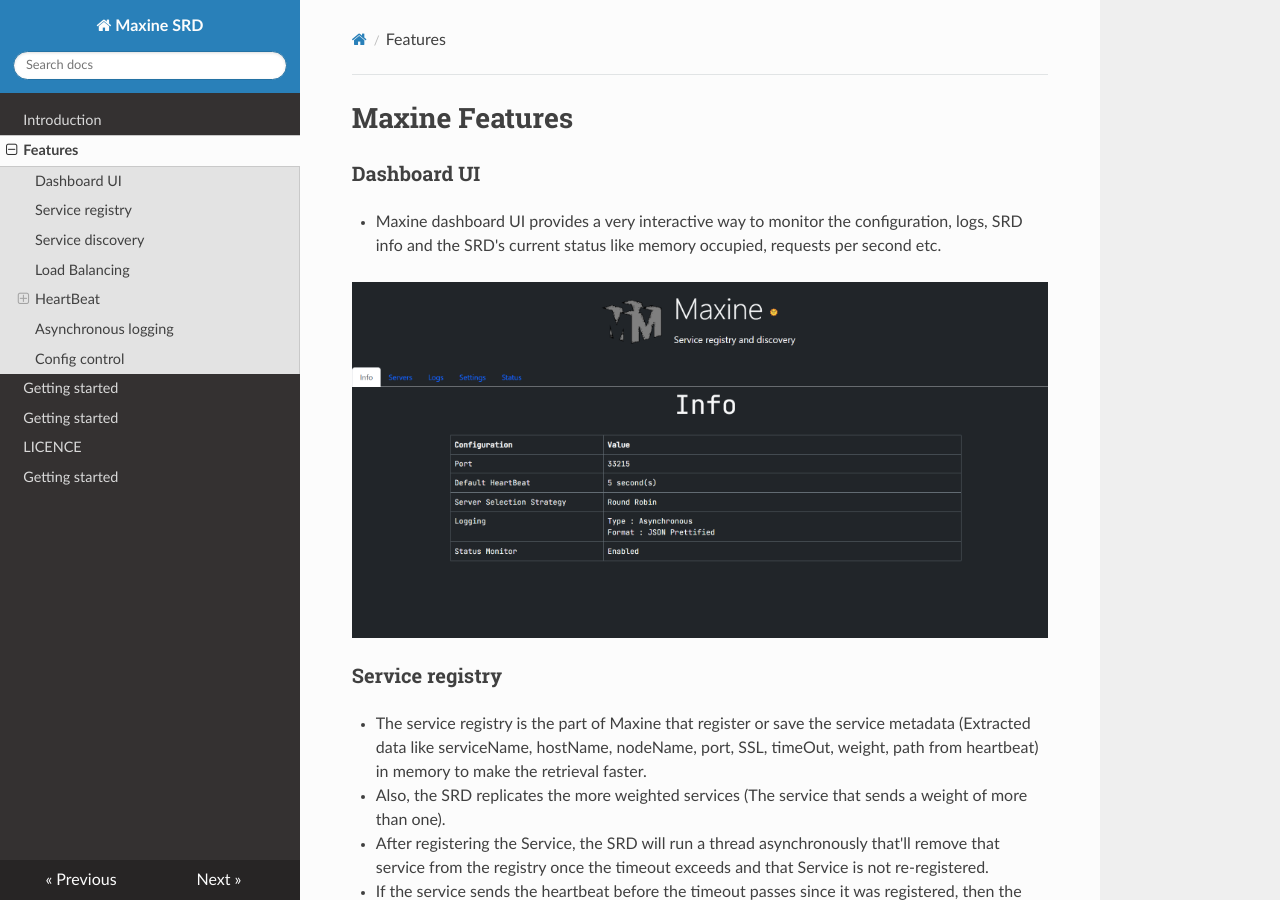
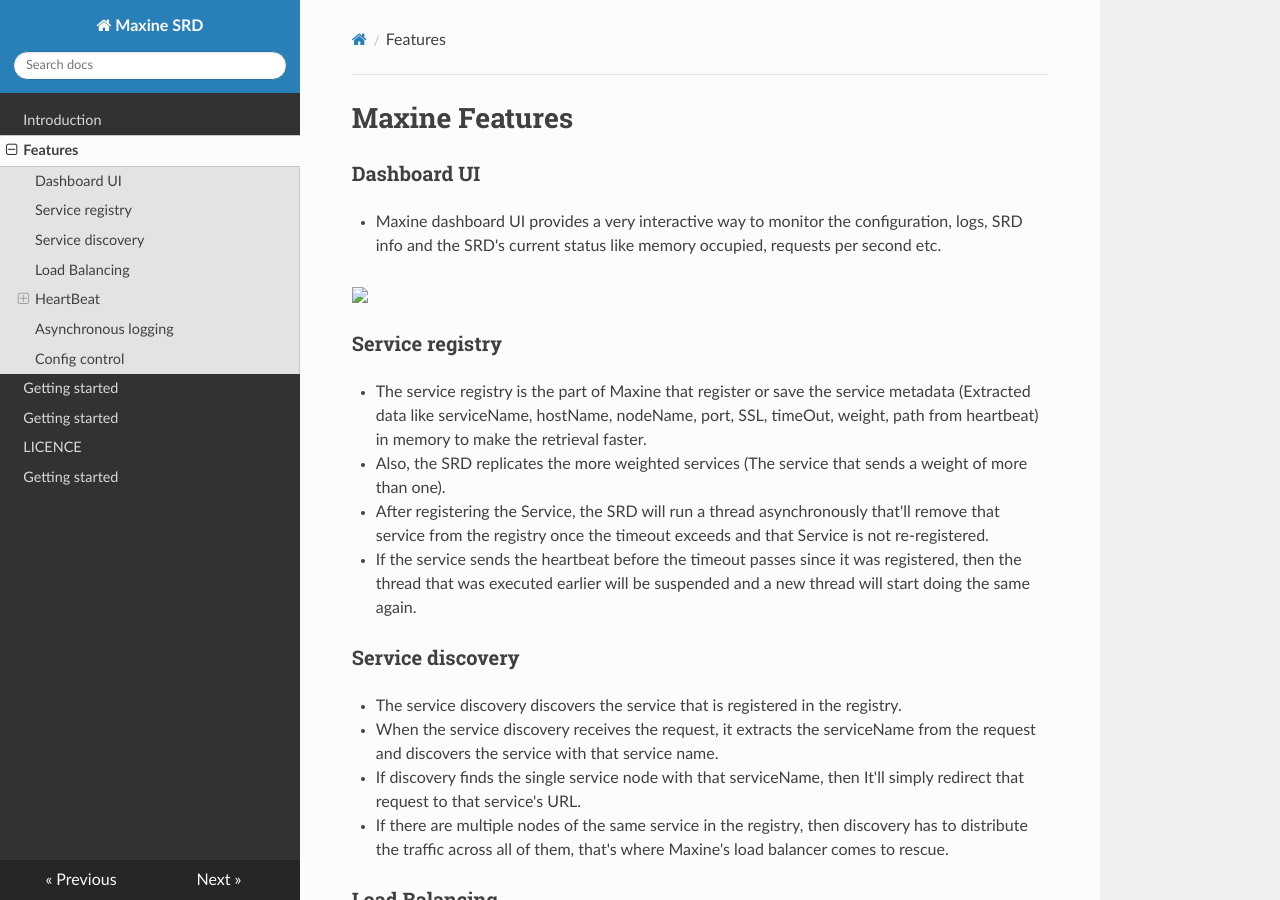
Before and after one commit to VrushankPatel/Maxine, an MkDocs documentation site: the page built from docs/features.md, in a window 1280 px wide and 900 px high. Built offline with MkDocs 1.6.1, drawn with Linux system fonts in a browser that asks for light colours; nearby versions of some CDN libraries.

Commit message:
changed path

```diff
--- a/docs/features.md
+++ b/docs/features.md
@@ -2,7 +2,7 @@
 ### Dashboard UI
 - Maxine dashboard UI provides a very interactive way to monitor the configuration, logs, SRD info and the SRD's current status like memory occupied, requests per second etc.
 
-<img src="/img/maxine-dashboard.png" />
+<img src="img/maxine-dashboard.png" />
 ### Service registry
 - The service registry is the part of Maxine that register or save the service metadata (Extracted data like serviceName, hostName, nodeName, port, SSL, timeOut, weight, path from heartbeat) in memory to make the retrieval faster.
 - Also, the SRD replicates the more weighted services (The service that sends a weight of more than one).
@@ -63,7 +63,7 @@
         }
 - Maxine client takes care of sending the heartbeat to the registry but before you start the server, you have to provide all these parameters in the properties or configurations.
 - If you pass the above example request to Maxine registry and then open the Maxine UI's servers page, it'll show the registered server like given below.
-<img src="/img/maxine-servers.png" />
+<img src="img/maxine-servers.png" />
 
 ### Asynchronous logging
 - For Maxine SRD, logging is by default enabled and once you start the server, It'll start showing console logs, apart from that it'll also start storing logs into the files.
@@ -75,7 +75,7 @@
 - Also, the old and archived logs will be available on UI, you can download the old and archived logs from the dropdown given right above the Logging console.
 - Also, if you notice in the given picture, maxine supports the asyncronous logging, you can turn off and on it from the logging panel of the UI. It's recommended to keep the async logging on because it can significantly reduce the latency to serve requests.
 <br>
-<img src="/img/maxine-logging.png" />
+<img src="img/maxine-logging.png" />
 ### Config control
 - Maxine config control provides interactive way to manage the configuration.
 - the Settings and Logging tab provides options to monitor and manipulate the Maxine configuration.
```
